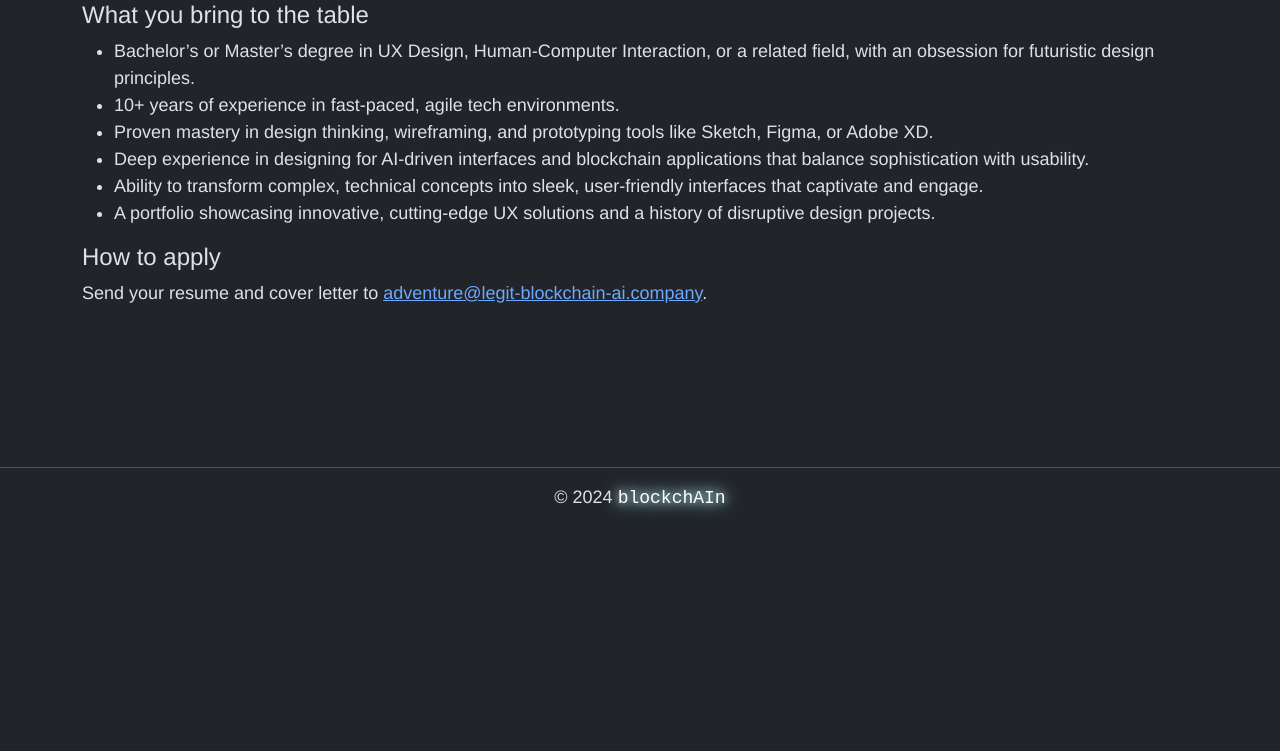
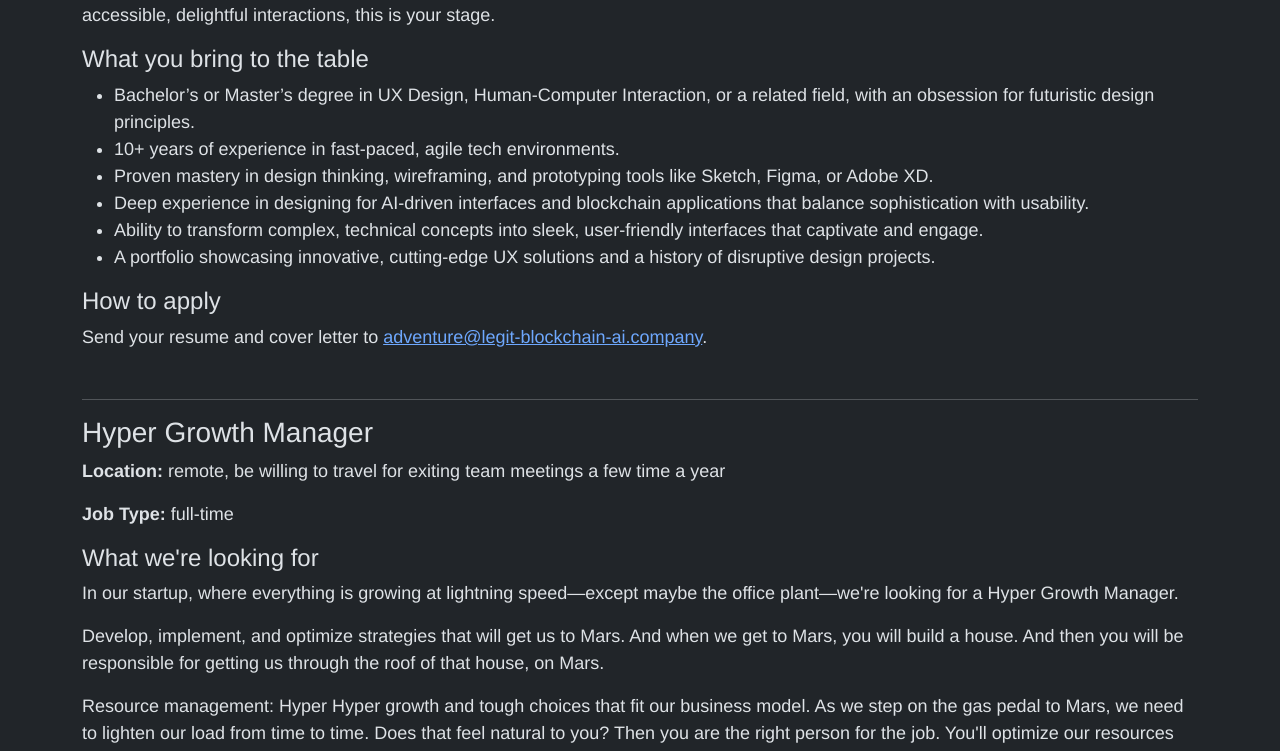
Before and after one commit to programmiri/blockchAIn, a Nuxt app: page /career in a window 1280 px wide. Shown: the part 3600-4351 px from the top of the page. Before the commit the page ends 4128 px from the top, so only its background shows below. Built offline with nearby package versions, Linux system fonts and the light colour scheme.

Commit message:
Adds hyper grwoth mgt job offer (#2)
Co-authored-by: Jonas Sprenger <jonas@space22.de>

```diff
--- a/pages/career.vue
+++ b/pages/career.vue
@@ -44,6 +44,7 @@
           <a href="#job1" class="list-group-item list-group-item-action">➡ Software Engineer</a>
           <a href="#job2" class="list-group-item list-group-item-action">➡ Product Manager</a>
           <a href="#job3" class="list-group-item list-group-item-action">➡ UX Designer</a>
+          <a href="#job4" class="list-group-item list-group-item-action">➡ Hyper Growth Manager</a>
         </div>
       </div>
 
@@ -111,7 +112,29 @@
         <h4>How to apply</h4>
         <p>Send your resume and cover letter to <a href="mailto:adventure@legit-blockchain-ai.company">adventure@legit-blockchain-ai.company</a>.</p>
       </div>
+      <hr />
+      <div id="job4" class="mb-5">
+        <h3>Hyper Growth Manager</h3>
+        <p><strong>Location:</strong> remote, be willing to travel for exiting team meetings a few time a year</p>
+        <p><strong>Job Type:</strong> full-time</p>
+        <h4>What we're looking for</h4>
+        <p>In our startup, where everything is growing at lightning speed—except maybe the office plant—we're looking for a Hyper Growth Manager.</p>
+        <p>Develop, implement, and optimize strategies that will get us to Mars. And when we get to Mars, you will build a house. And then you will be responsible for getting us through the roof of that house, on Mars.</p>
+        <p>Resource management: Hyper Hyper growth and tough choices that fit our business model. As we step on the gas pedal to Mars, we need to lighten our load from time to time. Does that feel natural to you? Then you are the right person for the job. You'll optimize our resources and push everyone to deliver at lightning speed.</p>
 
+        <h4>What you bring to the table</h4>
+        <p>You've spent several years in a rocket ship or on Mars, or on the Sun, I mean, a fast-growing company, and you know what it's like to operate under extreme pressure or heat. Multitasking Genius: You can juggle not just balls or chainsaws, but also projects, deadlines and occasionally planets</p>
+        <ul>
+          <li>PhD in human resources, space travel, construction or related fields, with an obsession for futuristic architecture. </li>
+          <li>11+ years of experience in fast-paced, agile tech environments.</li>
+          <li>Data management and space travel experience is a must.</li>
+          <li>Deep experience in managing AI-driven blockchain high-performing rock star teams.</li>
+          <li>Experience in crucial conversations, i.e. delivering unpleasant news to people in a non-transparent way.</li>
+          <li>A black belt in performance metrics and numbers driven resource decision management. And a high degree of needs-based abstraction.</li>
+        </ul>
+        <h4>How to apply</h4>
+        <p>Send your resume and cover letter to <a href="mailto:adventure@legit-blockchain-ai.company">adventure@legit-blockchain-ai.company</a>.</p>
+      </div>
 
   </section>
 
```
